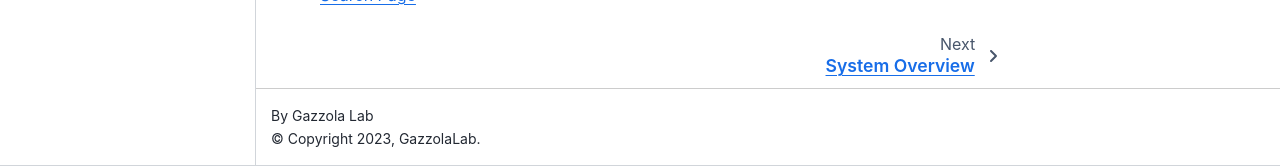
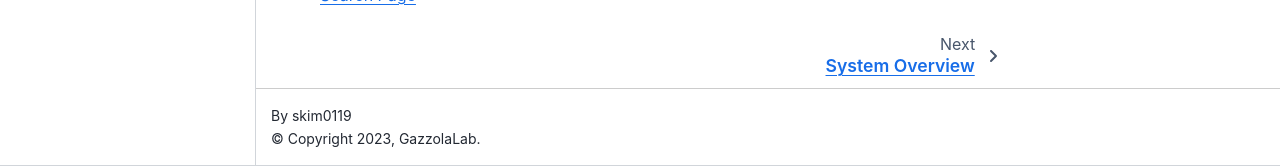
Before and after one commit to GazzolaLab/MiV-OH, a Sphinx documentation site: the page built from docs/index.rst, in a window 1280 px wide and 900 px high, scrolled down 586 px. Shown: the part 734-900 px from the top of the window. Built offline with Sphinx 7.4.7 and the Sphinx Book theme 1.1.4, drawn with Linux system fonts in a browser that asks for light colours.

```diff
--- a/docs/conf.py
+++ b/docs/conf.py
@@ -23,7 +23,7 @@ import sys
 
 project = 'MiV-OH'
 copyright = "2023, GazzolaLab"
-author = "Gazzola Lab"
+author = "skim0119"
 
 
 # -- General configuration ---------------------------------------------------
@@ -37,7 +37,7 @@ extensions = [
     "sphinx.ext.autosectionlabel",
     #'sphinx.ext.napoleon',
     "sphinx.ext.viewcode",
-    "sphinx_rtd_theme",
+    #"sphinx_rtd_theme",
     "sphinx.ext.mathjax",
     "myst_nb",
 ]
```
